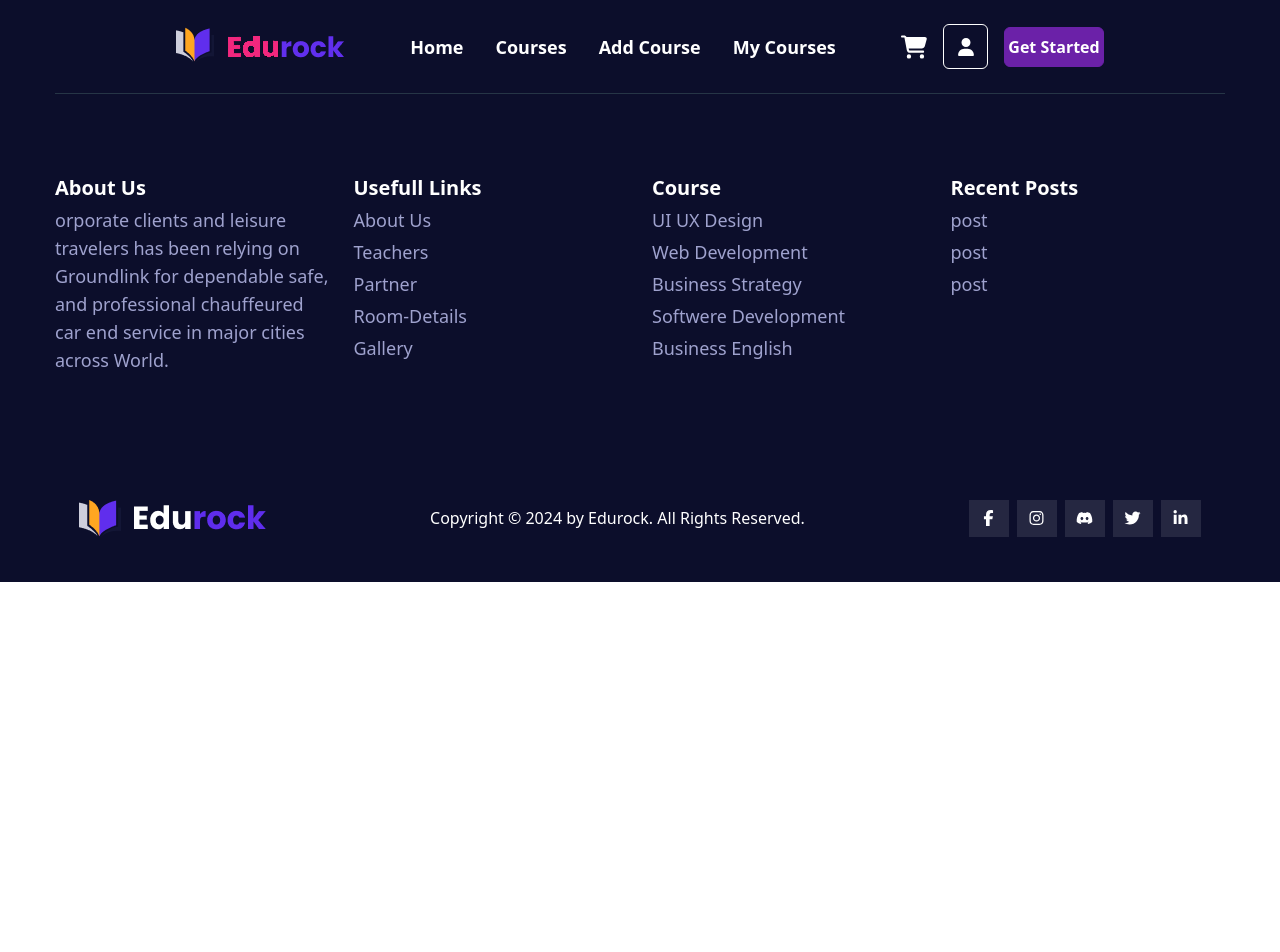
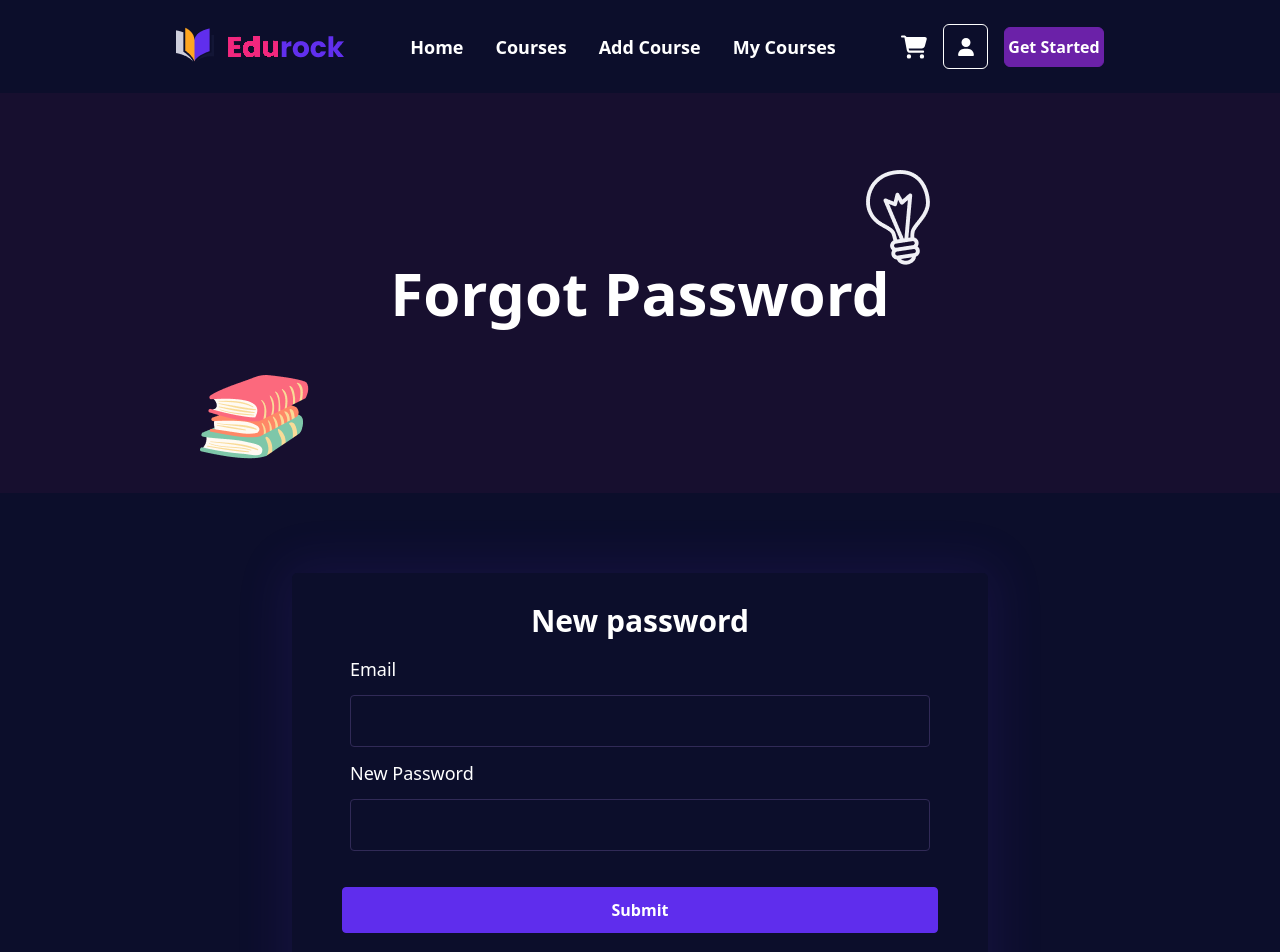
Before and after one commit to nikusha123456/online-course-front, an Angular app: page /forgot-password in a window 1280 px wide. Before the commit this address led to /. Shown: the top 952 px of the page. Before the commit the page ends 800 px from the top, so only its background shows below. Built offline with nearby package versions, Linux system fonts and the light colour scheme.

Commit message:
Forgot Password done

```diff
--- a/src/app/app-routing.module.ts
+++ b/src/app/app-routing.module.ts
@@ -4,7 +4,7 @@ import { HomeComponent } from './pages/home/home.component';
 import { CoursesComponent } from './pages/courses/courses.component';
 import { AboutComponent } from './pages/about/about.component';
 import { SignupComponent } from './pages/signup/signup.component';
-
+import { ForgotPasswordComponent } from './pages/forgot-password/forgot-password.component';
 
 const routes: Routes = [
   {
@@ -23,7 +23,7 @@ const routes: Routes = [
     path: 'signup',
     component: SignupComponent,
   },
-
+  { path: 'forgot-password', component: ForgotPasswordComponent },
 ];
 
 @NgModule({
--- a/src/app/app.module.ts
+++ b/src/app/app.module.ts
@@ -14,6 +14,7 @@ import { HttpClientModule } from '@angular/common/http';
 import { FormsModule, ReactiveFormsModule } from '@angular/forms';
 import { AuthService } from './pages/signup/auth.service';
 import { importProvidersFrom } from '@angular/core';
+import { ForgotPasswordComponent } from './pages/forgot-password/forgot-password.component';
 
 @NgModule({
   declarations: [
@@ -25,6 +26,7 @@ import { importProvidersFrom } from '@angular/core';
     SignupComponent,
     AboutComponent,
     CoursesComponent,
+    ForgotPasswordComponent,
   ],
   imports: [
     BrowserModule,
--- /dev/null
+++ b/src/app/pages/forgot-password/forgot-password.component.css
@@ -0,0 +1,33 @@
+@keyframes dot-anim {
+  0% {
+    transform: translateY(20px);
+  }
+  100% {
+    transform: translateY(0);
+  }
+}
+
+@keyframes move5 {
+  0% {
+    transform: translateY(0);
+  }
+  50% {
+    transform: translateY(-20px);
+  }
+  100% {
+    transform: translateY(0);
+  }
+}
+
+.img-animation1 {
+  animation: 3s linear 0s infinite alternate none running dot-anim;
+}
+
+.img-animation2 {
+  animation: 3s linear 0s infinite normal none running move5;
+}
+
+.login-box {
+  box-shadow: 0 0 50px 10px rgba(95, 45, 237, 0.1);
+  border-radius: 5px;
+}
--- /dev/null
+++ b/src/app/pages/forgot-password/forgot-password.component.html
@@ -0,0 +1,118 @@
+<section
+  class="bg-[#170F2F] flex items-center justify-center pt-[170px] pb-[170px]"
+>
+  <div class="container flex items-center justify-center">
+    <div
+      class="flex items-center justify-center text-center max-w-[1200px] sm:px-[1rem]"
+    >
+      <h1 class="font-bold text-6xl text-white">Forgot Password</h1>
+    </div>
+    <div class="block box-border">
+      <img
+        loading="lazy"
+        src="../../../assets/images/download.png"
+        class="absolute hidden xs:block xl:right-[575px] top-[150px] lg:right-[350px] xs:right-[10px] img-animation1"
+      />
+      <img
+        loading="lazy"
+        src="../../../assets/images/download2.png"
+        class="absolute hidden xs:block top-[375px] xl:left-[250px] lg:left-[200px] md:left-[100px] sm:left-[50px] xs:left-[10px] img-animation2"
+      />
+    </div>
+  </div>
+</section>
+<div
+  class="flex items-center justify-center bg-[#0C0E2B] xs:px-[0px] sm:px-[15px] px-0 py-20"
+>
+  <div
+    class="flex flex-col items-center justify-center xs:px-[0px] sm:px-[30px] md:px-[50px] pb-[50px] pt-[30px] login-box"
+  >
+    <div
+      class="flex items-center justify-center text-center flex-col space-y-4"
+    >
+      <h1 class="text-white text-2xl xs:text-2xl sm:text-3xl font-bold">
+        New password
+      </h1>
+    </div>
+    <form
+      class="space-y-5"
+      [formGroup]="forgotPasswordForm"
+      (ngSubmit)="forgotPassword()"
+    >
+      <div class="flex flex-col space-y-3 items-start justify-start py-4 mx-2">
+        <label class="text-white xs:text-base sm:text-lg">Email</label>
+        <input
+          type="text"
+          formControlName="email"
+          name="email"
+          required
+          class="xl:w-[680px] lg:w-[580px] md:w-[500px] sm:w-[360px] xs:w-[285px] w-[260px] bg-transparent border border-[#312a57] sm:h-[52px] h-[40px] rounded outline-none px-[20px] py-[3px] text-white font-semibold text-base"
+        />
+        <div
+          *ngIf="
+            forgotPasswordForm.get('email')?.invalid &&
+            forgotPasswordForm.get('email')?.touched
+          "
+        >
+          <p
+            *ngIf="forgotPasswordForm.get('email')?.hasError('required')"
+            class="text-purple-400"
+          >
+            Email is required.
+          </p>
+          <p
+            *ngIf="forgotPasswordForm.get('email')?.hasError('email')"
+            class="text-purple-400"
+          >
+            Invalid email address.
+          </p>
+        </div>
+
+        <label class="text-white text-lg">New Password</label>
+        <input
+          type="password"
+          formControlName="new_password"
+          name="password"
+          required
+          class="xl:w-[680px] lg:w-[580px] md:w-[500px] sm:w-[360px] xs:w-[285px] w-[260px] bg-transparent border border-[#312a57] sm:h-[52px] h-[40px] rounded outline-none px-[20px] py-[3px] text-white font-semibold text-base"
+        />
+        <div
+          *ngIf="
+            forgotPasswordForm.get('password')?.invalid &&
+            forgotPasswordForm.get('password')?.touched
+          "
+        >
+          <p
+            *ngIf="forgotPasswordForm.get('password')?.hasError('required')"
+            class="text-purple-400"
+          >
+            Password is required.
+          </p>
+          <p
+            *ngIf="forgotPasswordForm.get('password')?.hasError('minlength')"
+            class="text-purple-400"
+          >
+            Password should be at least 8 characters.
+          </p>
+        </div>
+      </div>
+
+      <div class="flex items-center justify-center">
+        <button
+          type="submit"
+          class="sm:w-[300px] xs:w-[230px] w-[200px] md:w-full px-[25px] py-[10px] bg-[#5f2ded] text-center text-white font-semibold text-base border border-[#5f2ded] rounded hover:bg-[#0C0E2B] hover:duration-200 duration-200"
+        >
+          Submit
+        </button>
+      </div>
+    </form>
+    <div class="pt-4">
+      <a
+        routerLink="/signup"
+        href=""
+        class="text-white xs:text-xs sm:text-lg md:text-lg hover:text-[#5f2ded] duration-200 hover:duration-200 font-bold"
+        >Go Back</a
+      >
+    </div>
+  </div>
+</div>
--- /dev/null
+++ b/src/app/pages/forgot-password/forgot-password.component.ts
@@ -0,0 +1,31 @@
+import { Component, OnInit, inject } from '@angular/core';
+import { AuthService } from '../signup/auth.service';
+import { FormBuilder, FormGroup, Validators } from '@angular/forms';
+import { Router } from '@angular/router';
+
+@Component({
+  selector: 'app-forgot-password',
+  templateUrl: './forgot-password.component.html',
+  styleUrls: ['./forgot-password.component.css'],
+})
+export class ForgotPasswordComponent implements OnInit {
+  forgotPasswordForm!: FormGroup;
+  router = inject(Router);
+  ngOnInit(): void {}
+
+  constructor(private authService: AuthService, private fb: FormBuilder) {
+    this.forgotPasswordForm = this.fb.group({
+      email: ['', [Validators.required, Validators.email]],
+      new_password: ['', [Validators.required, Validators.minLength(8)]],
+    });
+  }
+
+  forgotPassword(): void {
+    if (this.forgotPasswordForm.valid) {
+      const credentials = this.forgotPasswordForm.value;
+      this.authService.forgotPassword(credentials).subscribe(() => {
+        this.router.navigateByUrl('/signup');
+      });
+    }
+  }
+}
--- a/src/app/pages/signup/auth.service.ts
+++ b/src/app/pages/signup/auth.service.ts
@@ -22,4 +22,11 @@ export class AuthService {
       credentials
     );
   }
+
+  forgotPassword(credentials: any): Observable<any> {
+    return this.http.post(
+      `http://localhost:3000/auth/forgot-password`,
+      credentials
+    );
+  }
 }
--- a/src/app/pages/signup/signup.component.html
+++ b/src/app/pages/signup/signup.component.html
@@ -136,6 +136,7 @@
               </div>
               <div>
                 <a
+                  routerLink="/forgot-password"
                   href=""
                   class="text-white xs:text-xs sm:text-base md:text-lg hover:text-[#5f2ded] duration-200 hover:duration-200"
                   >Forgot your password?</a
```
